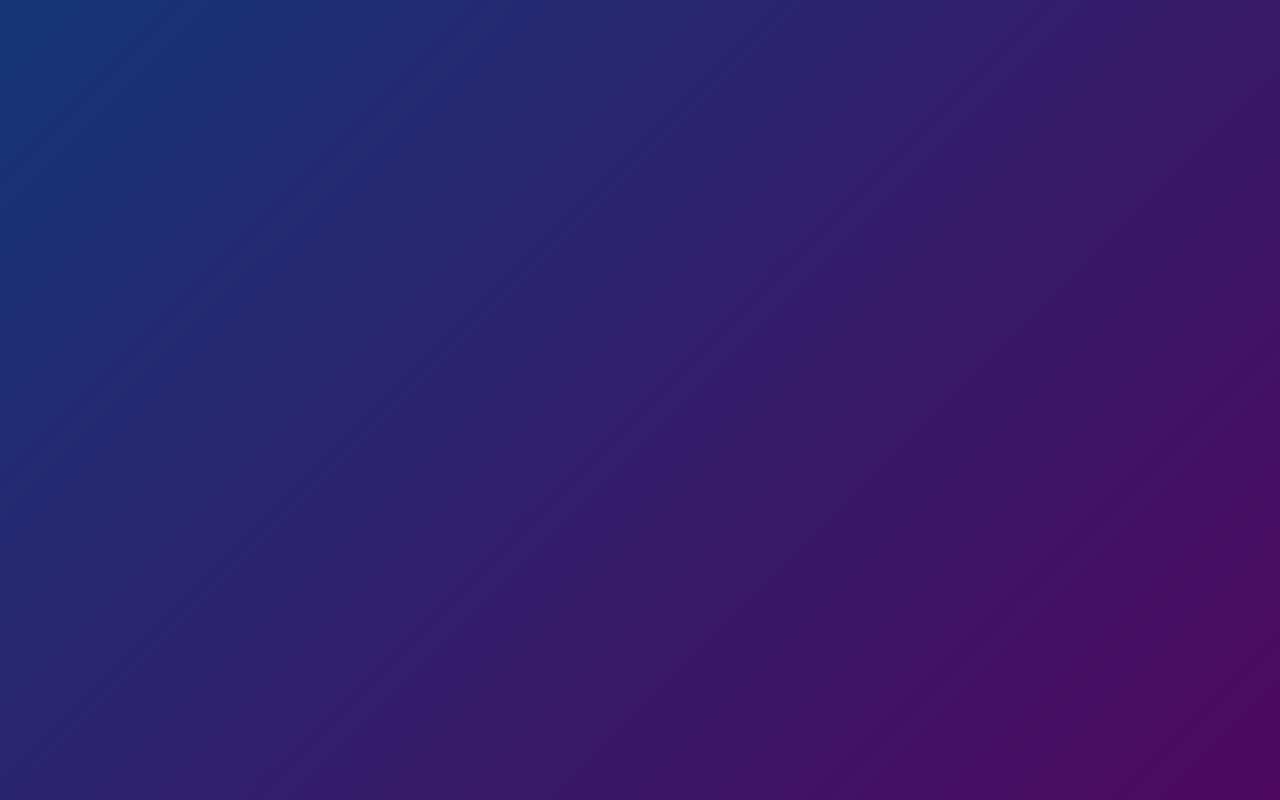
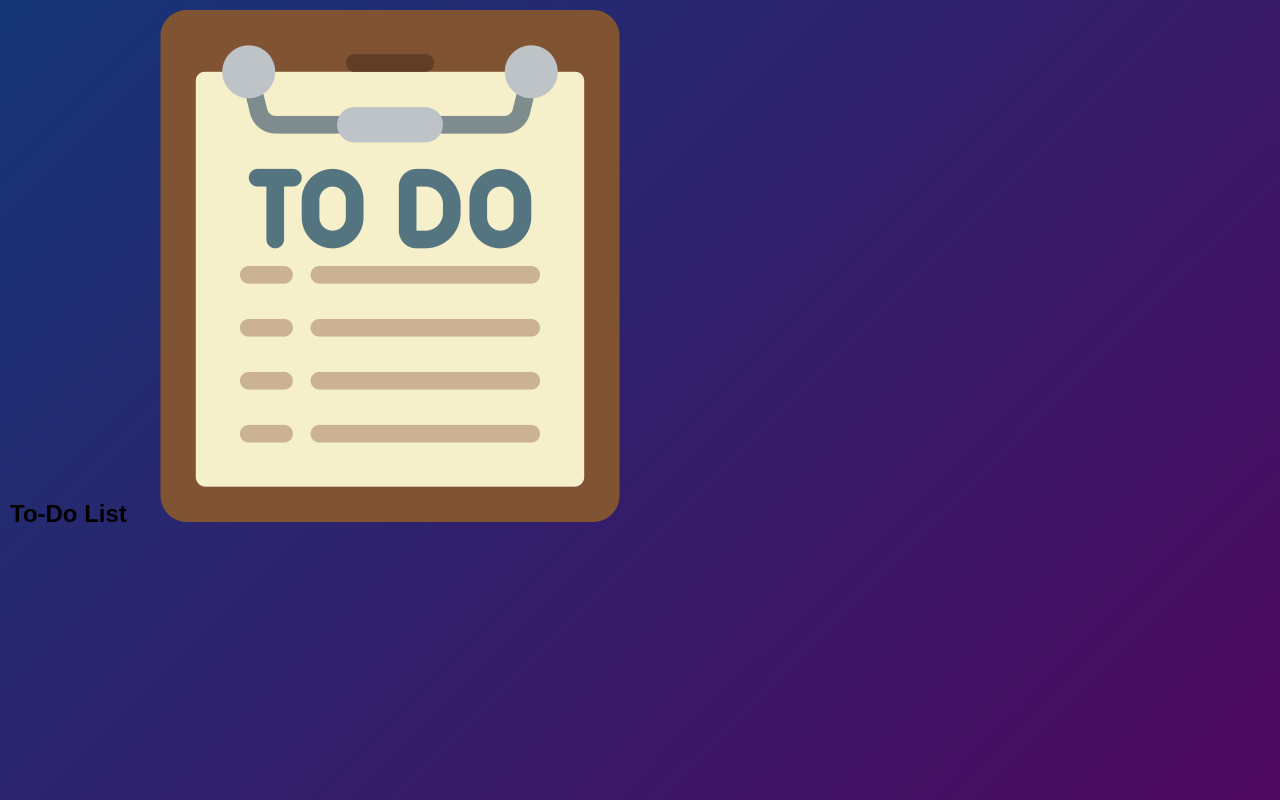
Before and after one commit to nikolaymihalev/HTML-To-Do-List, a plain HTML site: page index.html in a window 1280 px wide. Drawn offline with Linux system fonts and the light colour scheme.

Commit message:
Add icon

```diff
--- a/index.html
+++ b/index.html
@@ -7,7 +7,9 @@
     </head>
     <body>
         <div class="container">
-
+            <div class="todo-app">
+                <h2>To-Do List <img src="images/icon.png"></h2>
+            </div>
         </div>
     </body>
 </html>
```
Also changed, not shown: images/icon.png (added).
